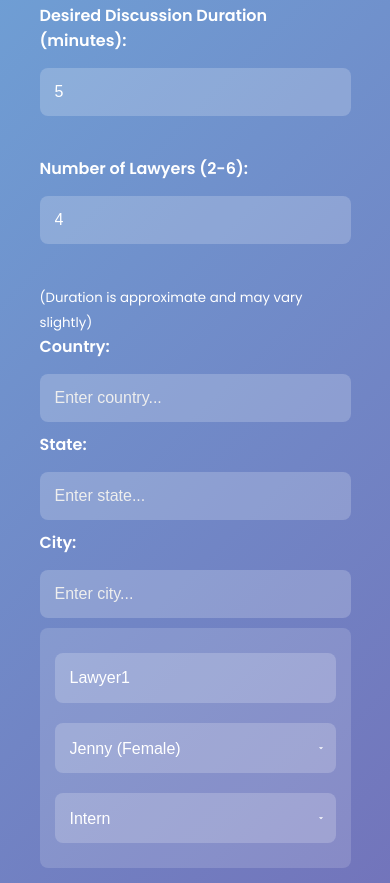
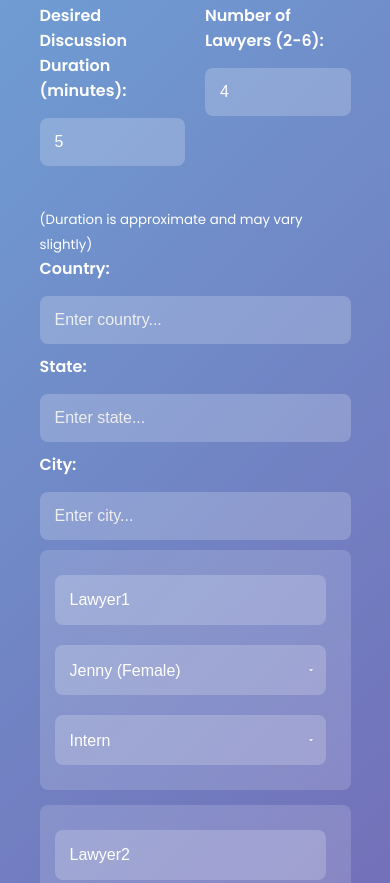
Before and after one commit to KingAmada/Lord-Lawyers, a website: page public/index.html in a window 390 px wide. Shown: the part 404-1287 px from the top of the page. Drawn offline with Linux system fonts and the light colour scheme.

Commit message:
Update styles.css

```diff
--- a/public/styles.css
+++ b/public/styles.css
@@ -1,5 +1,3 @@
-/* public/styles.css */
-
 /* Reset and Base Styles */
 * {
     margin: 0;
@@ -23,35 +21,6 @@ body {
     max-width: 800px;
     margin: 40px auto;
     padding: 20px;
-}
-
-/* Style the disclaimer */
-.disclaimer {
-    color: #a00;
-    padding: 15px;
-    margin: 20px 0;
-    border: 1px solid #a00;
-    border-radius: 5px;
-    text-align: center;
-    font-weight: bold;
-}
-
-/* Animations */
-@keyframes gradientAnimation {
-    0% {
-        background-position: 0% 50%;
-    }
-    50% {
-        background-position: 100% 50%;
-    }
-    100% {
-        background-position: 0% 50%;
-    }
-}
-
-@keyframes fadeIn {
-    from { opacity: 0; transform: translateY(20px); }
-    to   { opacity: 1; transform: translateY(0); }
 }
 
 /* Title */
@@ -120,7 +89,7 @@ button:disabled {
     cursor: not-allowed;
 }
 
-/* Settings row */
+/* Settings Row */
 .settings-row {
     display: flex;
     flex-wrap: wrap;
@@ -162,24 +131,6 @@ button:disabled {
     animation: fadeIn 0.5s ease-in-out;
 }
 
-.speaker-config::before {
-    content: '';
-    position: absolute;
-    left: -5px;
-    top: -5px;
-    right: -5px;
-    bottom: -5px;
-    z-index: -1;
-    background: linear-gradient(135deg, #667eea, #764ba2);
-    border-radius: 10px;
-    opacity: 0;
-    transition: opacity 0.3s;
-}
-
-.speaker-config:hover::before {
-    opacity: 1;
-}
-
 .speaker-config input[type="text"],
 .speaker-config select {
     flex: 1 1 30%;
@@ -198,19 +149,6 @@ button:disabled {
     background-position: right 10px center;
     background-size: 10px;
     padding-right: 40px;
-}
-
-/* Responsive Design */
-@media (max-width: 768px) {
-    .settings-row > div {
-        flex: 1 1 100%;
-    }
-
-    .speaker-config input[type="text"],
-    .speaker-config select {
-        flex: 1 1 100%;
-        margin-right: 0;
-    }
 }
 
 /* Conversation Display Area */
@@ -275,29 +213,19 @@ button:disabled {
     animation: bounce 2s infinite ease-in-out;
 }
 
-@keyframes bounce {
-    0%, 100% {
-        transform: scale(0);
+@keyframes gradientAnimation {
+    0% {
+        background-position: 0% 50%;
     }
     50% {
-        transform: scale(1);
+        background-position: 100% 50%;
+    }
+    100% {
+        background-position: 0% 50%;
     }
 }
 
-/* Scrollbar Styling */
-::-webkit-scrollbar {
-    width: 8px;
+@keyframes fadeIn {
+    from { opacity: 0; transform: translateY(20px); }
+    to   { opacity: 1; transform: translateY(0); }
 }
-
-::-webkit-scrollbar-track {
-    background: rgba(255, 255, 255, 0.1);
-}
-
-::-webkit-scrollbar-thumb {
-    background: rgba(255, 255, 255, 0.3);
-    border-radius: 4px;
-}
-
-::-webkit-scrollbar-thumb:hover {
-    background: rgba(255, 255, 255, 0.5);
-}
```
